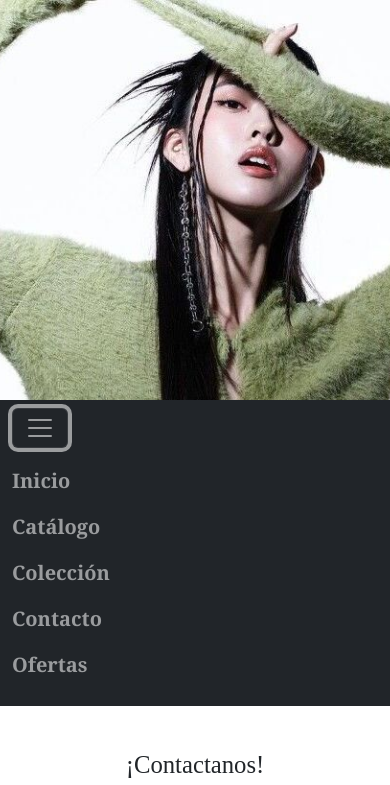
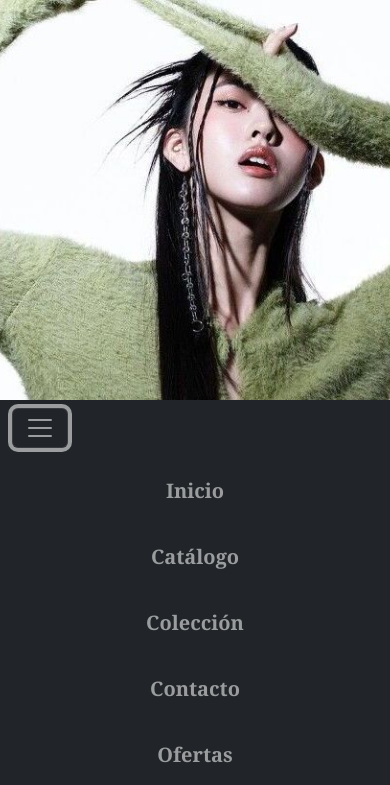
Before and after one commit to pradoreales/preentrega3prado, a plain HTML site: page html/contacto.html in a window 390 px wide. Both pictures are taken after a click on the button "Toggle navigation". Shown: the top 785 px of the page. Drawn offline with nearby package versions, Linux system fonts and the light colour scheme.

Commit message:
nav centrado hamburguesa

```diff
--- a/css/catalogo.css
+++ b/css/catalogo.css
@@ -113,3 +113,19 @@ footer {
     text-align: left;
     font-family: 'Trebuchet MS', 'Lucida Sans Unicode', 'Lucida Grande', 'Lucida Sans', Arial, sans-serif;
 }
+
+@media (max-width: 600px) {
+    nav .navbar-nav {
+        flex-direction: column; /* Cambia a columna en pantallas pequeñas */
+        text-align: center; /* Centra el texto */
+    }
+
+    .nav-item {
+        margin: 10px 0; /* Espaciado vertical entre elementos */
+    }
+
+    .main-image {
+        width: 100%; /* Ajusta la imagen a 100% en pantallas pequeñas */
+        height: auto;
+    }
+}
--- a/css/catalogo2.css
+++ b/css/catalogo2.css
@@ -120,3 +120,19 @@ footer {
     text-align: left;
     font-family: 'Trebuchet MS', 'Lucida Sans Unicode', 'Lucida Grande', 'Lucida Sans', Arial, sans-serif;
 }
+
+@media (max-width: 600px) {
+    nav .navbar-nav {
+        flex-direction: column; /* Cambia a columna en pantallas pequeñas */
+        text-align: center; /* Centra el texto */
+    }
+
+    .nav-item {
+        margin: 10px 0; /* Espaciado vertical entre elementos */
+    }
+
+    .main-image {
+        width: 100%; /* Ajusta la imagen a 100% en pantallas pequeñas */
+        height: auto;
+    }
+}
--- a/css/coleccion.css
+++ b/css/coleccion.css
@@ -177,3 +177,19 @@ footer {
     margin-top: 20px;
     text-align: left;
 }
+
+@media (max-width: 600px) {
+    nav .navbar-nav {
+        flex-direction: column; /* Cambia a columna en pantallas pequeñas */
+        text-align: center; /* Centra el texto */
+    }
+
+    .nav-item {
+        margin: 10px 0; /* Espaciado vertical entre elementos */
+    }
+
+    .main-image {
+        width: 100%; /* Ajusta la imagen a 100% en pantallas pequeñas */
+        height: auto;
+    }
+}
--- a/css/contacto.css
+++ b/css/contacto.css
@@ -31,8 +31,20 @@ nav ul {
 nav a {
     color: aliceblue;
     text-decoration: none;
+    font-size: 40px;
+    font-family: Georgia, 'Times New Roman', Times, serif;
+}
+
+nav .nav-link {
     font-size: 20px;
-    font-family: Georgia, 'Times New Roman', Times, serif;
+    font-weight: bold;
+
+}
+.main-image {
+    width: 50%;
+    height: auto;
+    border: 2px solid #ffffff;
+    box-shadow: 0 4px 8px rgba(0, 0, 0, 0.1);
 }
 
 main {
@@ -40,12 +52,6 @@ main {
     text-align: center;
     font-family: 'Times New Roman', Times, serif;
 }
-
-nav .nav-link {
-    font-size: 20px;
-    font-weight: bold;
-}
-
 
 
 footer {
@@ -83,3 +89,20 @@ footer {
     text-align: left;
     font-family: 'Trebuchet MS', 'Lucida Sans Unicode', 'Lucida Grande', 'Lucida Sans', Arial, sans-serif;
 }
+
+/* Media queries para la adaptación del nav en pantallas pequeñas */
+@media (max-width: 600px) {
+    nav .navbar-nav {
+        flex-direction: column; /* Cambia a columna en pantallas pequeñas */
+        text-align: center; /* Centra el texto */
+    }
+
+    .nav-item {
+        margin: 10px 0; /* Espaciado vertical entre elementos */
+    }
+
+    .main-image {
+        width: 100%; /* Ajusta la imagen a 100% en pantallas pequeñas */
+        height: auto;
+    }
+}
--- a/css/ofertas.css
+++ b/css/ofertas.css
@@ -144,3 +144,19 @@ footer {
     margin-top: 20px;
     text-align: left;
 }
+
+@media (max-width: 600px) {
+    nav .navbar-nav {
+        flex-direction: column; /* Cambia a columna en pantallas pequeñas */
+        text-align: center; /* Centra el texto */
+    }
+
+    .nav-item {
+        margin: 10px 0; /* Espaciado vertical entre elementos */
+    }
+
+    .main-image {
+        width: 100%; /* Ajusta la imagen a 100% en pantallas pequeñas */
+        height: auto;
+    }
+}
--- a/html/contacto.html
+++ b/html/contacto.html
@@ -3,12 +3,11 @@
 <head>
     <meta charset="UTF-8">
     <meta name="viewport" content="width=device-width, initial-scale=1.0">
-    <link rel="stylesheet" href="../css/catalogo.css">
+    <link rel="stylesheet" href="../css/contacto.css">
     <link rel="stylesheet" href="https://cdnjs.cloudflare.com/ajax/libs/font-awesome/6.0.0-beta3/css/all.min.css">
     <link href="https://cdn.jsdelivr.net/npm/bootstrap@5.3.3/dist/css/bootstrap.min.css" rel="stylesheet" integrity="sha384-QWTKZyjpPEjISv5WaRU9OFeRpok6YctnYmDr5pNlyT2bRjXh0JMhjY6hW+ALEwIH" crossorigin="anonymous">
     <title>Kirara</title>
 </head>
-<body>
 <body>
 
     <header>
```
